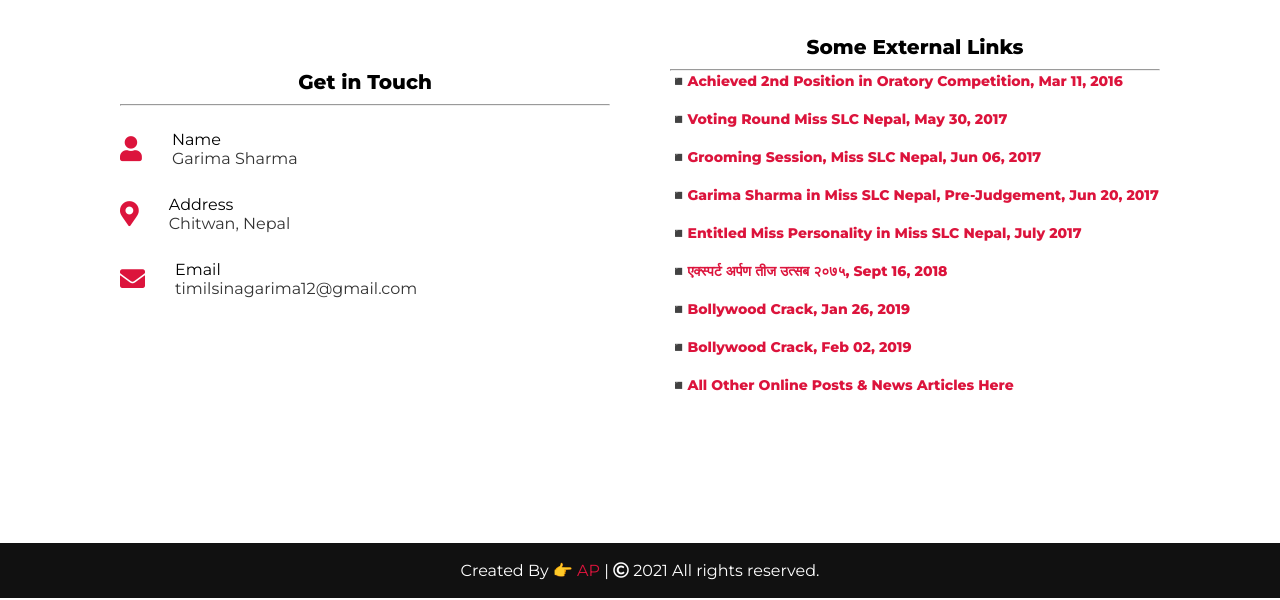
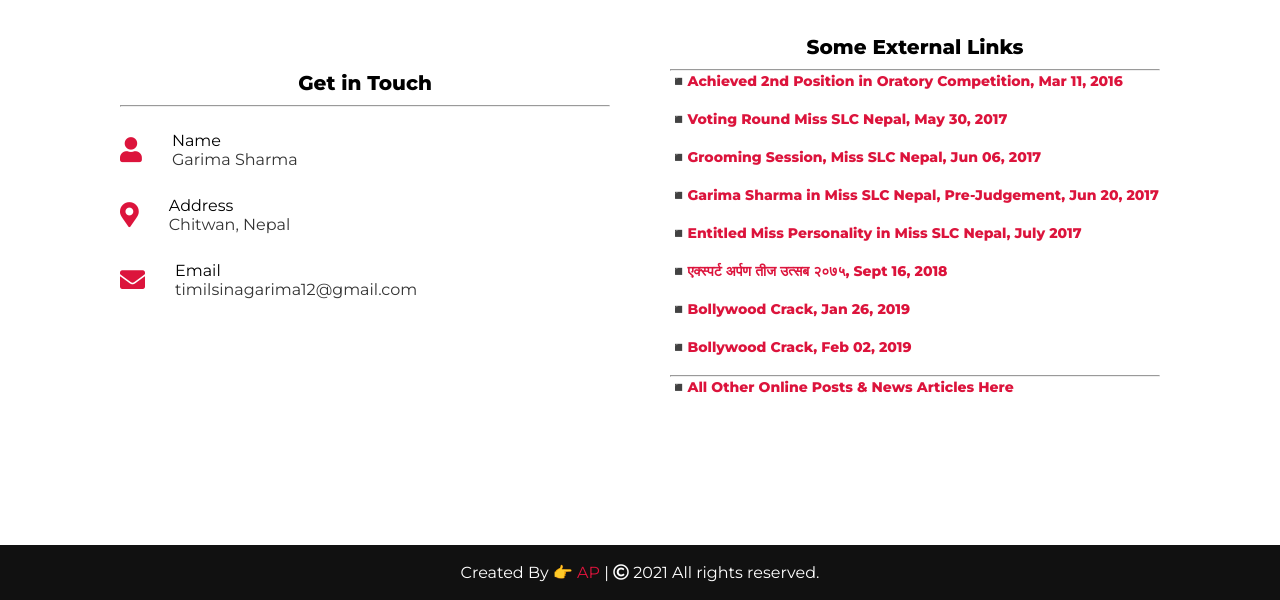
Before and after one commit to biographhy/garimasharma, a plain HTML site: page index.html in a window 1280 px wide. Shown: the part 8579-9179 px from the top of the page. Drawn offline with nearby package versions, Linux system fonts and the light colour scheme.

Commit message:
Update index.html

```diff
--- a/index.html
+++ b/index.html
@@ -1073,7 +1073,7 @@
                     <br>
                     <p><b><a href="https://www.facebook.com/arpanradio/videos/335910890590021" target="_blank">◾Bollywood Crack, Feb 02, 2019</a></b></p>
                     <br>
-                    <p><b><a href="links.html" target="_blank">◾All Other Online Posts & News Articles Here</a></b></p>
+                    <hr> <p style="font-weight: bold"><b><a href="links.html" target="_blank">◾All Other Online Posts & News Articles Here</a></b></p> </hr>
                     <br>
 
                     </div>
```
